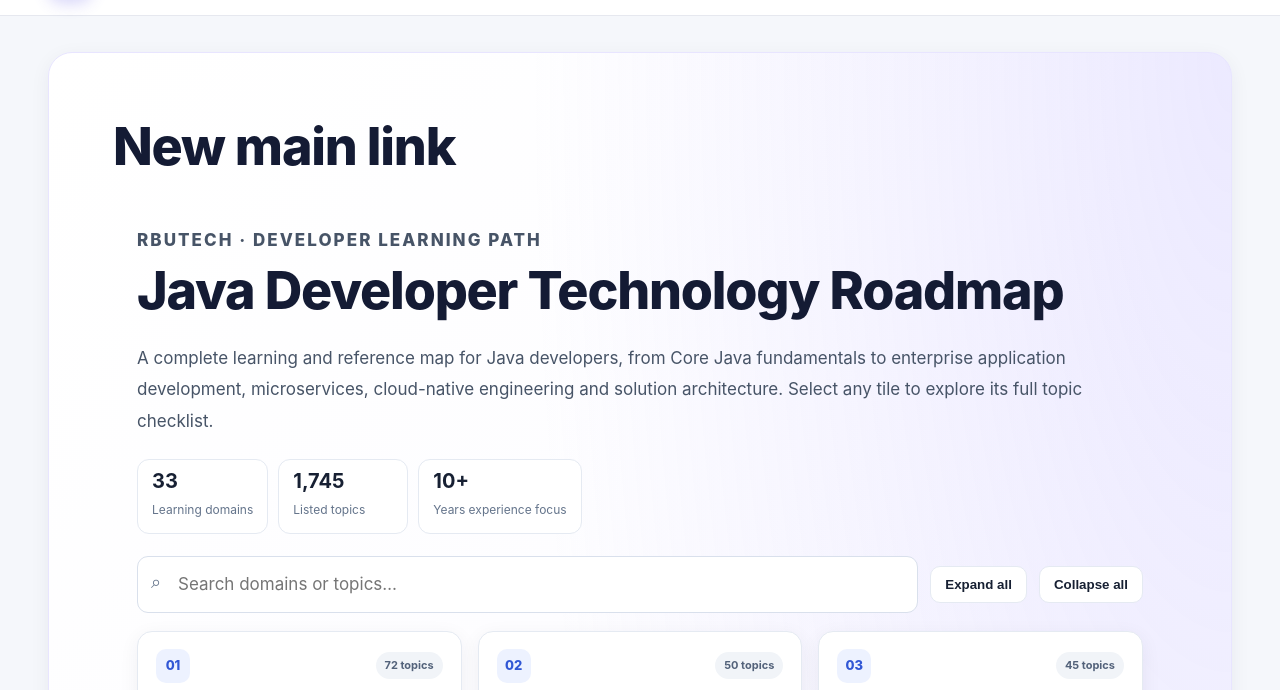
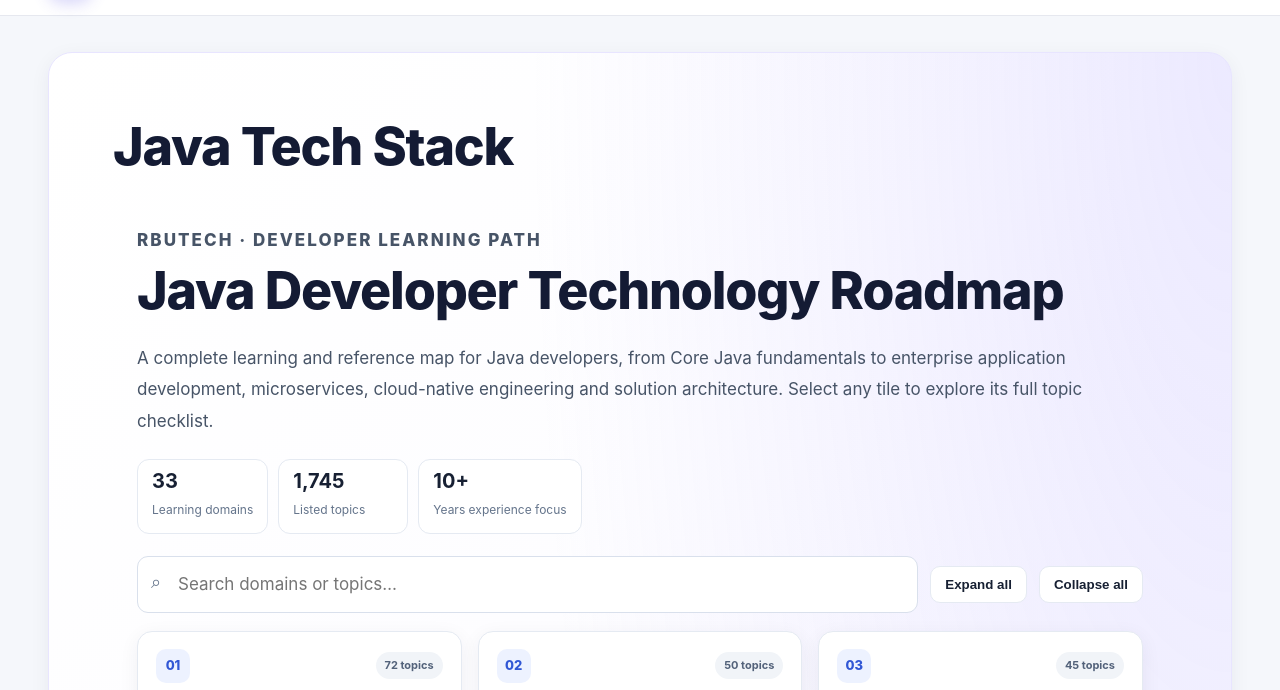
Before and after one commit to rbutech/page, a website: page pages/java-tech-stack.html in a window 1280 px wide. Shown: the part 65-755 px from the top of the page. Drawn offline with Linux system fonts and the light colour scheme.

Commit message:
Publish page: Java Tech Stack

```diff
--- a/pages/java-tech-stack.html
+++ b/pages/java-tech-stack.html
@@ -10,7 +10,7 @@
 @media(prefers-reduced-motion:reduce){*,*::before,*::after{scroll-behavior:auto!important;transition:none!important}}
 </style></head><body><div class="site">
 <header class="site-header"><div class="header-inner"><a class="brand" href="../index.html" aria-label="Home"><span class="brand-mark" aria-hidden="true">S</span><span><span class="site-title">same as all ways</span><span class="brand-caption">Ideas. Solutions. Growth.</span></span></a><div class="header-actions"><nav class="main-nav" id="mainNav" aria-label="Main navigation"><a href="./python.html">Python</a><a href="./java-tech-stack.html">Java Tech Stack</a><a href="../index.html">Home</a><a href="./about.html">About</a><a href="./services.html">Services</a><a href="./contact.html">Contact</a></nav><a class="contact-button" href="./contact.html">Let's Talk ↗</a><button class="menu-toggle" id="menuToggle" type="button" aria-label="Open navigation menu" aria-controls="mainNav" aria-expanded="false"><span id="menuIcon" aria-hidden="true">☰</span></button></div></div></header>
-<div class="body no-sidebar"><aside class="sidebar" aria-label="Child pages"></aside><main class="content"><h1>New main link</h1><!DOCTYPE html>
+<div class="body no-sidebar"><aside class="sidebar" aria-label="Child pages"></aside><main class="content"><h1>Java Tech Stack</h1><!DOCTYPE html>
 <html lang="en">
 <head>
 <meta charset="UTF-8">
```
